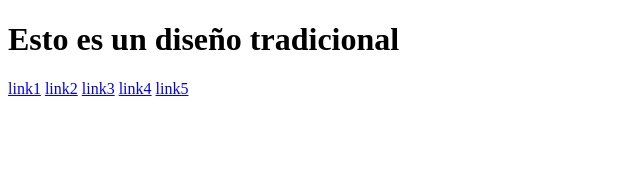
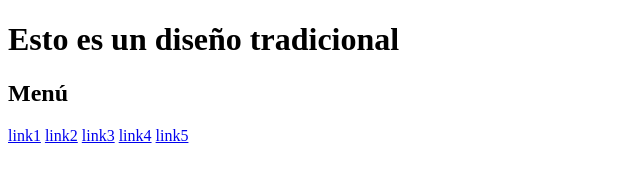
Before and after one commit to hmartinez00/Responsive-Design-with-bootstrap, a plain HTML site: page index.html in a window 1280 px wide. Shown: the whole page, without its empty margins (0-640 px from the left). Drawn offline with Linux system fonts and the light colour scheme.

Commit message:
Primera modificacion en otra maquina

```diff
--- a/index.html
+++ b/index.html
@@ -13,6 +13,7 @@
           <h1>Esto es un diseño tradicional</h1>
      </header>
      <nav>
+          <h2>Menú</h2>
           <a href="index.html">link1</a>
           <a href="index.html">link2</a>
           <a href="index.html">link3</a>
```
